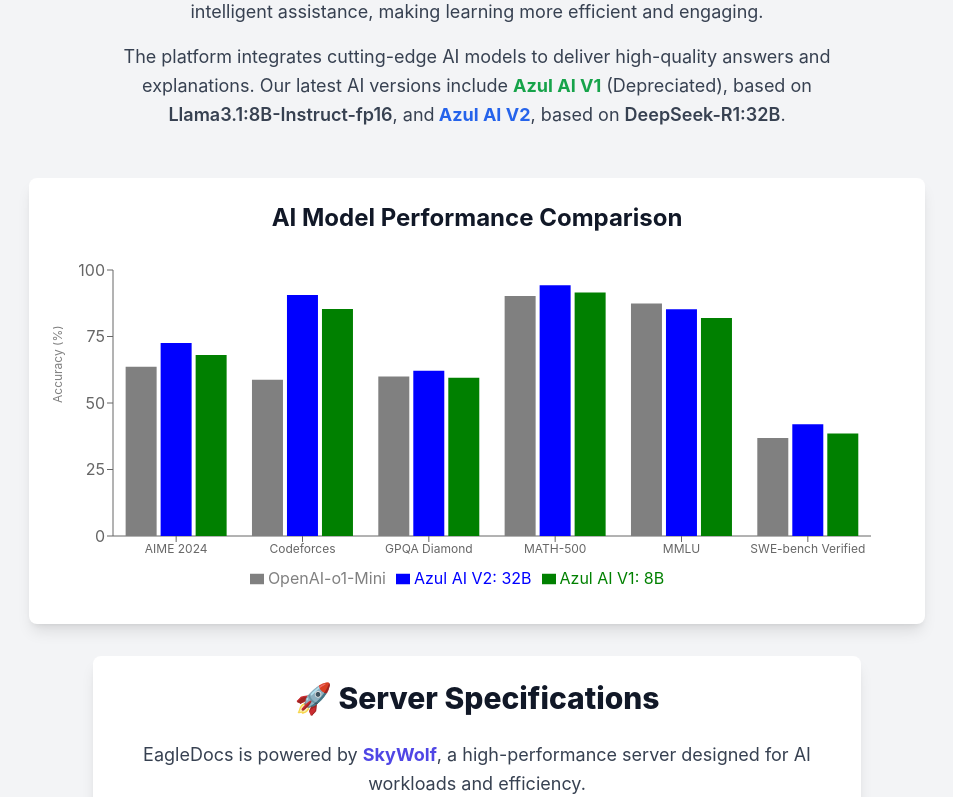
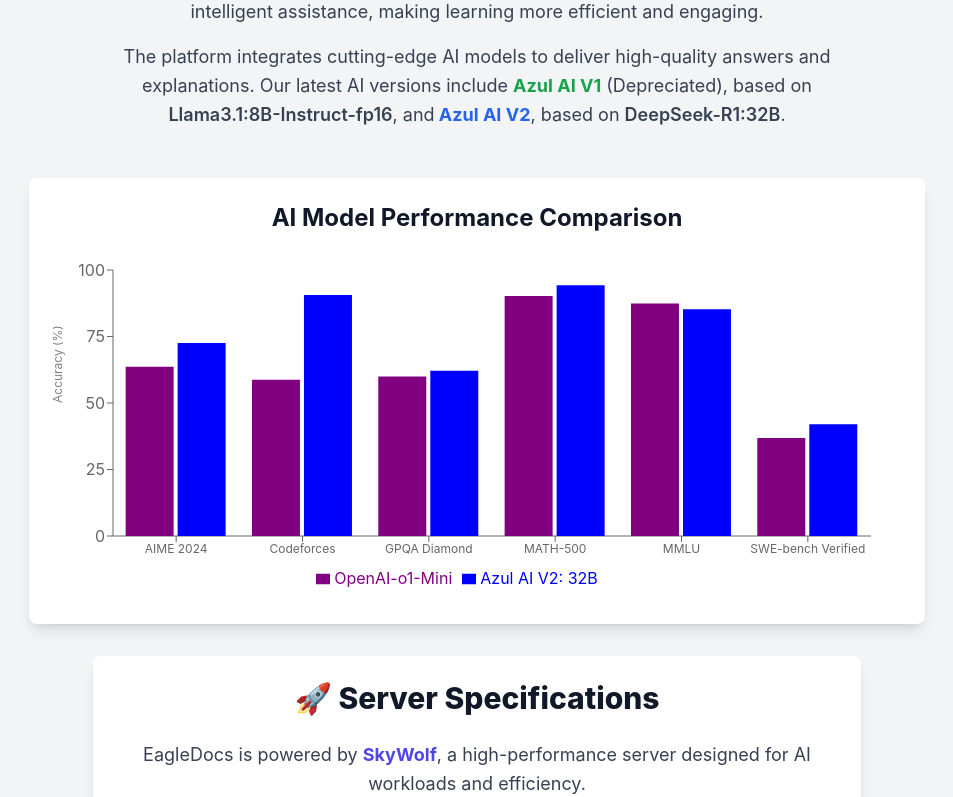
Before and after one commit to PixlGalaxy/EagleDocsFE, a React (Vite) app: page /about in a window 1280 px wide. Shown: the part 486-1283 px from the top of the page, without its empty margins (163-1116 px from the left). Built offline with nearby package versions, Linux system fonts and the light colour scheme.

Commit message:
Updated Model Graph

```diff
--- a/src/components/About.jsx
+++ b/src/components/About.jsx
@@ -11,12 +11,12 @@
 
   // Graph Data
   const data = [
-    { name: "AIME 2024", OpenAI: 63.6, AzulV2: 72.6, AzulV1: 68.0 },
-    { name: "Codeforces", OpenAI: 58.7, AzulV2: 90.6, AzulV1: 85.3 },
-    { name: "GPQA Diamond", OpenAI: 60.0, AzulV2: 62.1, AzulV1: 59.5 },
-    { name: "MATH-500", OpenAI: 90.2, AzulV2: 94.3, AzulV1: 91.5 },
-    { name: "MMLU", OpenAI: 87.4, AzulV2: 85.2, AzulV1: 82.0 },
-    { name: "SWE-bench Verified", OpenAI: 36.8, AzulV2: 42.0, AzulV1: 38.5 },
+    { name: "AIME 2024", OpenAI: 63.6, AzulV2: 72.6 },
+    { name: "Codeforces", OpenAI: 58.7, AzulV2: 90.6 },
+    { name: "GPQA Diamond", OpenAI: 60.0, AzulV2: 62.1 },
+    { name: "MATH-500", OpenAI: 90.2, AzulV2: 94.3 },
+    { name: "MMLU", OpenAI: 87.4, AzulV2: 85.2 },
+    { name: "SWE-bench Verified", OpenAI: 36.8, AzulV2: 42.0 },
   ];
 
   return (
@@ -60,9 +60,8 @@
             <YAxis label={{ value: "Accuracy (%)", angle: -90, position: "insideLeft", fontSize: 12 }} />
             <Tooltip />
             <Legend />
-            <Bar dataKey="OpenAI" fill="gray" name="OpenAI-o1-Mini" />
+            <Bar dataKey="OpenAI" fill="purple" name="OpenAI-o1-Mini" />
             <Bar dataKey="AzulV2" fill="blue" name="Azul AI V2: 32B" />
-            <Bar dataKey="AzulV1" fill="green" name="Azul AI V1: 8B" />
           </BarChart>
         </ResponsiveContainer>
       </div>
```
